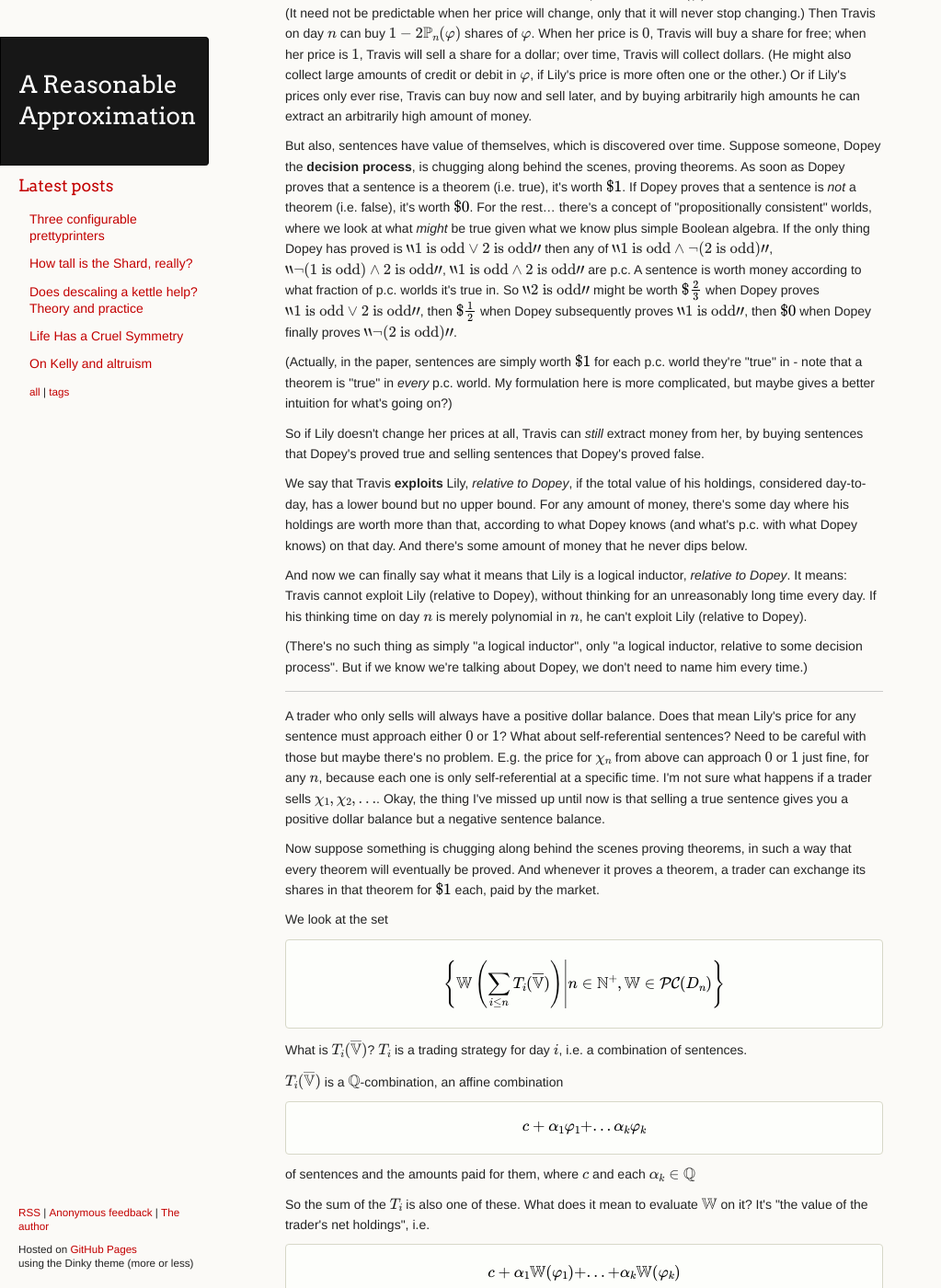
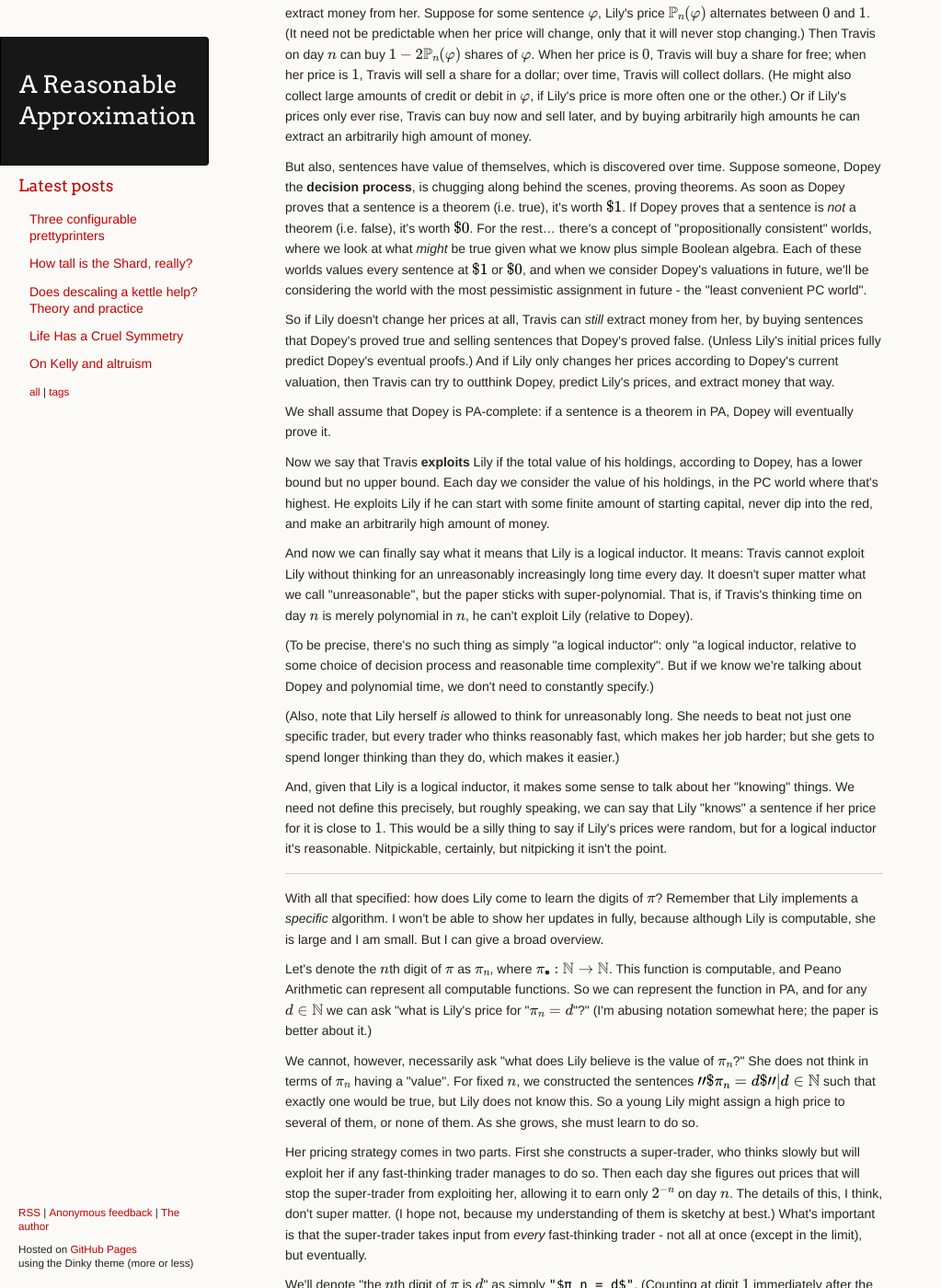
Before and after one commit to ChickenProp/chickenprop.github.com, a Jekyll site: the page built from drafts/logically-inducting-pi.md, in a window 1280 px wide and 1400 px high, scrolled down 1260 px. Shown: the whole window at 92% size, without its empty margins (0-1023 px from the left). Built offline with Jekyll 4.4.1, drawn with Linux system fonts in a browser that asks for light colours; nearby versions of some CDN libraries; formulas are drawn with MathJax 3; some of the changed text lies outside the part shown.

Commit message:
Editing pi.
Haven't touched this in ages and unlikely to now. But I didn't commit my
previous stuff so might as well get it in the repo so I can forget it.

```diff
--- a/drafts/logically-inducting-pi.md
+++ b/drafts/logically-inducting-pi.md
@@ -3,11 +3,11 @@ layout: draft
 title: Logically Inducting Pi
 lw_xpost: true
 ---
-The purpose here is to figure out the process by which a logical inductor, following the algorithm laid out in MIRI's paper, would come to learn the digits of pi.
+The purpose here is to figure out the process by which a logical inductor, following the algorithm laid out in MIRI's paper, would come to learn the digits of $π$.
 
-An important note here: a logical inductor is an agent satisfying a certain criterion. The paper describes one algorithm which can implement such an agent, and I'll be looking at that agent. But other logical inductors exist, and would learn in quite a different way.
+An important note here: a logical inductor is an agent satisfying a certain criterion. The paper describes one algorithm which can implement such an agent, and I'll be looking at that agent. (More precisely: one class of algorithms/that class of agents.) But other logical inductors exist, and would learn in quite a different way.
 
-So. Lily is our logical inductor, and we want to know how she comes to learn the digits of pi. What does that mean?
+So. Lily is our logical inductor, and we want to know how she comes to learn the digits of $π$. What does that mean?
 
 * What does it mean to be a logical inductor? Prior to that, what type of agent is even capable of being one?
 * What does it mean for a logical inductor to know something?
@@ -33,17 +33,57 @@ Actually, that's a bit misleading. Travis, every day, gets to *write a simple fu
 
 So if Lily changes her prices in a predictable manner, Travis (if he expects to trade against Lily) can extract money from her. Suppose for some sentence $φ$, Lily's price $ℙ_n(φ)$ alternates between $0$ and $1$. (It need not be predictable when her price will change, only that it will never stop changing.) Then Travis on day $n$ can buy $1 - 2ℙ_n(φ)$ shares of $φ$. When her price is $0$, Travis will buy a share for free; when her price is $1$, Travis will sell a share for a dollar; over time, Travis will collect dollars. (He might also collect large amounts of credit or debit in $φ$, if Lily's price is more often one or the other.) Or if Lily's prices only ever rise, Travis can buy now and sell later, and by buying arbitrarily high amounts he can extract an arbitrarily high amount of money.
 
-But also, sentences have value of themselves, which is discovered over time. Suppose someone, Dopey the **decision process**, is chugging along behind the scenes, proving theorems. As soon as Dopey proves that a sentence is a theorem (i.e. true), it's worth `$ \$1 $`. If Dopey proves that a sentence is *not* a theorem (i.e. false), it's worth `$ \$0 $`. For the rest... there's a concept of "propositionally consistent" worlds, where we look at what *might* be true given what we know plus simple Boolean algebra. If the only thing Dopey has proved is $\`\`1\text{ is odd} ∨ 2\text{ is odd}"$ then any of $\`\`1\text{ is odd} ∧ ¬(2\text{ is odd})"$, $\`\`¬(1\text{ is odd}) ∧ 2\text{ is odd}"$, $\`\`1\text{ is odd} ∧ 2\text{ is odd}"$ are p.c. A sentence is worth money according to what fraction of p.c. worlds it's true in. So $\`\`2\text{ is odd}"$ might be worth `$ \${2 \over 3} $` when Dopey proves $\`\`1\text{ is odd} ∨ 2\text{ is odd}"$, then `$ \${1 \over 2} $` when Dopey subsequently proves $\`\`1\text{ is odd}"$, then `$ \$0 $` when Dopey finally proves $\`\`¬(2\text{ is odd})"$.
+But also, sentences have value of themselves, which is discovered over time. Suppose someone, Dopey the **decision process**, is chugging along behind the scenes, proving theorems. As soon as Dopey proves that a sentence is a theorem (i.e. true), it's worth `$ \$1 $`. If Dopey proves that a sentence is *not* a theorem (i.e. false), it's worth `$ \$0 $`. For the rest... there's a concept of "propositionally consistent" worlds, where we look at what *might* be true given what we know plus simple Boolean algebra. Each of these worlds values every sentence at `$ \$1 $` or `$ \$0 $`, and when we consider Dopey's valuations in future, we'll be considering the world with the most pessimistic assignment in future - the "least convenient PC world".
 
-(Actually, in the paper, sentences are simply worth `$ \$1 $` for each p.c. world they're "true" in - note that a theorem is "true" in *every* p.c. world. My formulation here is more complicated, but maybe gives a better intuition for what's going on?)
+So if Lily doesn't change her prices at all, Travis can *still* extract money from her, by buying sentences that Dopey's proved true and selling sentences that Dopey's proved false. (Unless Lily's initial prices fully predict Dopey's eventual proofs.) And if Lily only changes her prices according to Dopey's current valuation, then Travis can try to outthink Dopey, predict Lily's prices, and extract money that way.
 
-So if Lily doesn't change her prices at all, Travis can *still* extract money from her, by buying sentences that Dopey's proved true and selling sentences that Dopey's proved false.
+We shall assume that Dopey is PA-complete: if a sentence is a theorem in PA, Dopey will eventually prove it.
 
-We say that Travis **exploits** Lily, *relative to Dopey*, if the total value of his holdings, considered day-to-day, has a lower bound but no upper bound. For any amount of money, there's some day where his holdings are worth more than that, according to what Dopey knows (and what's p.c. with what Dopey knows) on that day. And there's some amount of money that he never dips below.
+Now we say that Travis **exploits** Lily if the total value of his holdings, according to Dopey, has a lower bound but no upper bound. Each day we consider the value of his holdings, in the PC world where that's highest. He exploits Lily if he can start with some finite amount of starting capital, never dip into the red, and make an arbitrarily high amount of money.
 
-And now we can finally say what it means that Lily is a logical inductor, *relative to Dopey*. It means: Travis cannot exploit Lily (relative to Dopey), without thinking for an unreasonably long time every day. If his thinking time on day $n$ is merely polynomial in $n$, he can't exploit Lily (relative to Dopey).
+And now we can finally say what it means that Lily is a logical inductor. It means: Travis cannot exploit Lily without thinking for an unreasonably increasingly long time every day. It doesn't super matter what we call "unreasonable", but the paper sticks with super-polynomial. That is, if Travis's thinking time on day $n$ is merely polynomial in $n$, he can't exploit Lily (relative to Dopey).
 
-(There's no such thing as simply "a logical inductor", only "a logical inductor, relative to some decision process". But if we know we're talking about Dopey, we don't need to name him every time.)
+(To be precise, there's no such thing as simply "a logical inductor": only "a logical inductor, relative to some choice of decision process and reasonable time complexity". But if we know we're talking about Dopey and polynomial time, we don't need to constantly specify.)
+
+(Also, note that Lily herself *is* allowed to think for unreasonably long. She needs to beat not just one specific trader, but every trader who thinks reasonably fast, which makes her job harder; but she gets to spend longer thinking than they do, which makes it easier.)
+
+And, given that Lily is a logical inductor, it makes some sense to talk about her "knowing" things. We need not define this precisely, but roughly speaking, we can say that Lily "knows" a sentence if her price for it is close to $1$. This would be a silly thing to say if Lily's prices were random, but for a logical inductor it's reasonable. Nitpickable, certainly, but nitpicking it isn't the point.
+
+---
+
+With all that specified: how does Lily come to learn the digits of $π$? Remember that Lily implements a *specific* algorithm. I won't be able to show her updates in fully, because although Lily is computable, she is large and I am small. But I can give a broad overview.
+
+Let's denote the $n$th digit of $π$ as $π_n$, where $π_• : ℕ → ℕ$. This function is computable, and Peano Arithmetic can represent all computable functions. So we can represent the function in PA, and for any $d ∈ ℕ$ we can ask "what is Lily's price for "$π_n = d$"?" (I'm abusing notation somewhat here; the paper is better about it.)
+
+We cannot, however, necessarily ask "what does Lily believe is the value of $π_n$?" She does not think in terms of $π_n$ having a "value". For fixed $n$, we constructed the sentences `$\\{"$π_n = d$" | d ∈ ℕ \\}$` such that exactly one would be true, but Lily does not know this. So a young Lily might assign a high price to several of them, or none of them. As she grows, she must learn to do so.
+
+Her pricing strategy comes in two parts. First she constructs a super-trader, who thinks slowly but will exploit her if any fast-thinking trader manages to do so. Then each day she figures out prices that will stop the super-trader from exploiting her, allowing it to earn only $2^{-n}$ on day $n$. The details of this, I think, don't super matter. (I hope not, because my understanding of them is sketchy at best.) What's important is that the super-trader takes input from *every* fast-thinking trader - not all at once (except in the limit), but eventually.
+
+
+
+We'll denote "the $n$th digit of $π$ is $d$" as simply `"$π_n = d$"`. (Counting at digit $1$ immediately after the decimal place, i.e. `$π_1 = 1, π_2 = 4, π_3 = 1, ...$`. This is shorthand, of course, and it's not quite obvious what it's shorthand for. We could try as a first pass to expand it as something like `$"⌊π·10^n⌋ \mod 10 = d"$`. But let us go deeper. What does it even mean to say $⌊k⌋ = l$? We mean to refer to a particular set $(⌊•⌋)$, we claim that this set satisfies a bunch of properties that make it a [function](https://en.wikipedia.org/wiki/Function_%28mathematics%29#Definition), and we claim that $(k, l) ∈ (⌊•⌋)$.
+
+Then when we say that `$⌊k⌋ \mod 10 = d$`, we mean to claim also that the set `$(• \mod 10)$` exists and is a function, and
+
+    $$ ∀a. (k, a) ∈ (⌊•⌋) ⇒ (a, d) ∈ (• \mod 10). $$
+
+We can continue like this, and we'll have to define $π$ as well, and eventually we'll have an expansion like:
+
+* There exist values $π, (⌊•⌋), (• \mod 10), ...$
+* ...such that each one satisfies a bunch of properties that pinpoint them as being the things we want to talk about...
+* ...and such that, for all
+
+This is still shorthand for something ridiculous like
+
+    $$ ∀ab. ((π·10^n, a) ∈ ⌊•⌋ ∧ (a, b) ∈ (• \mod 10)) ⇒ b = d $$
+
+...and even that's not good enough, because I took multipl
+
+We'll *also* denote "the $n$th digit of $π$" as "π_n", but I feel compelled to note that this "$π_n$" is not the same as the one in $π_n = d$. More on this later unless I fail at editing. Let us look at the fifth digit. We want to know how Lily's prices $ℙ_n("π_5 = d")$ evolve over time, for each $d$.
+
+Note also, there's no reason to limit $d$ to the digits. We can just as well ask for Lily's prices for `$ℙ_5 = 17$`, `$ℙ_5 = e$`, `$ℙ_5 = \{\{\}\}$`, and so on.
+
+If Lily is successfully learning $π$, then as $n → ∞$, we should have ;$ℙ_n("π_5 = d") = [π_5 = d]$`. (Those square brackets [mean](https://en.wikipedia.org/wiki/Iverson_bracket) "$1$ if the thing inside is true, $0$ otherwise".)
 
 ---
 
```
